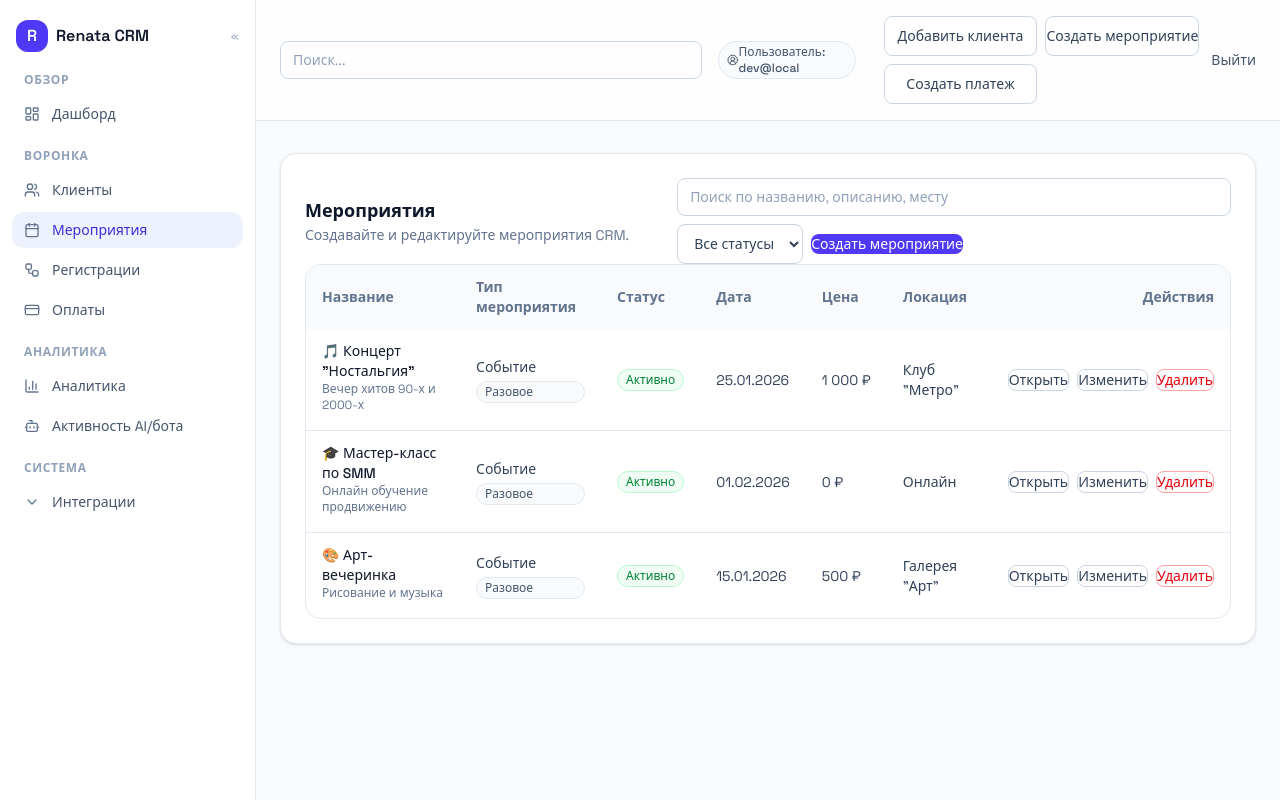
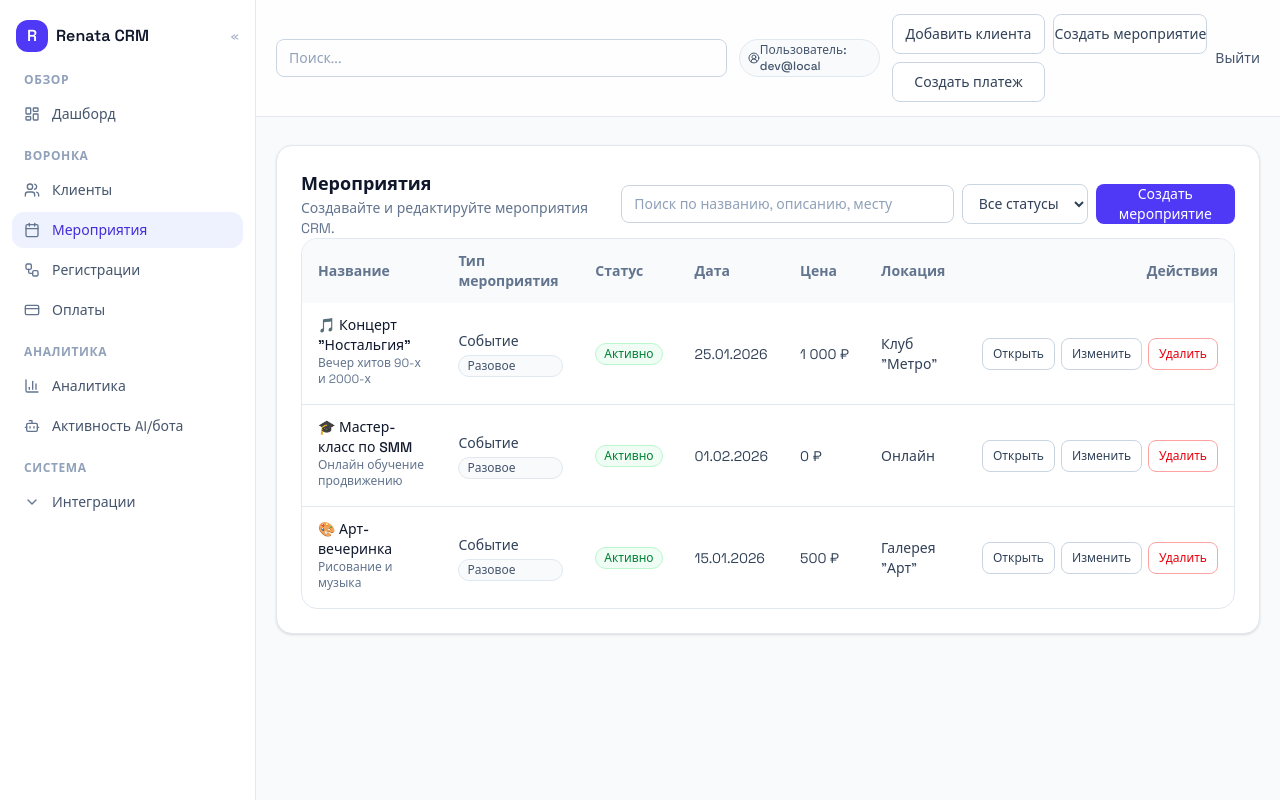
Before and after one commit to vladkaznacheevv-cloud/promotion_Renata, a React (Vite) app in the folder crm_web/admin-panel/: page /events in a window 1280 px wide. Built offline with nearby package versions, Linux system fonts and the light colour scheme; no server answers.

Commit message:
crm ui: widen main content area across pages (keep card style) + small UX tweaks

```diff
--- a/crm_web/admin-panel/src/components/ui/Card.jsx
+++ b/crm_web/admin-panel/src/components/ui/Card.jsx
@@ -1,11 +1,11 @@
 export function Card({ children, className = "" }) {
-  return <div className={`bg-white border border-slate-200 rounded-2xl shadow-sm ${className}`}>{children}</div>;
+  return <div className={`h-full rounded-2xl border border-slate-200 bg-white shadow-sm ${className}`}>{children}</div>;
 }
 
 export function CardHeader({ children, className = "" }) {
-  return <div className={`px-6 pt-6 ${className}`}>{children}</div>;
+  return <div className={`px-5 pt-5 lg:px-6 lg:pt-6 ${className}`}>{children}</div>;
 }
 
 export function CardContent({ children, className = "" }) {
-  return <div className={`px-6 pb-6 ${className}`}>{children}</div>;
+  return <div className={`px-5 pb-5 lg:px-6 lg:pb-6 ${className}`}>{children}</div>;
 }
--- a/crm_web/admin-panel/src/layout/AppLayout.jsx
+++ b/crm_web/admin-panel/src/layout/AppLayout.jsx
@@ -133,17 +133,17 @@ export default function AppLayout({ children }) {
 
       <div className={`${collapsed ? "pl-20" : "pl-64"} transition-all`}>
         <header className="sticky top-0 z-30 border-b border-slate-200 bg-white/80 backdrop-blur">
-          <div className="max-w-7xl mx-auto px-6 py-4 flex items-center justify-between">
-            <div className="flex items-center gap-4 w-full max-w-xl">
-              <Input placeholder={RU.labels.search} />
+          <div className="mx-auto flex w-full max-w-[1760px] flex-wrap items-center justify-between gap-3 px-4 py-3.5 lg:px-5">
+            <div className="flex min-w-[260px] flex-1 items-center gap-3">
+              <Input placeholder={RU.labels.search} className="max-w-[560px]" />
               <Badge variant="default">
                 <UserCircle2 className="h-4 w-4" />
                 {RU.labels.user}: {userDisplay}
               </Badge>
             </div>
-            <div className="flex items-stretch gap-3">
+            <div className="flex shrink-0 items-stretch gap-2">
               {quickActions.length > 0 && (
-                <div className="grid grid-cols-1 gap-2 min-w-[240px] sm:grid-cols-2">
+                <div className="grid min-w-[220px] grid-cols-1 gap-2 sm:grid-cols-2">
                   {quickActions.map((item) => (
                     <NavLink key={item.to} to={item.to}>
                       <Button variant="secondary" className="h-10 w-full justify-center">
@@ -160,7 +160,7 @@ export default function AppLayout({ children }) {
           </div>
         </header>
 
-        <main className="max-w-7xl mx-auto px-6 py-8">{children}</main>
+        <main className="mx-auto w-full max-w-[1760px] px-4 py-6 lg:px-5 lg:py-7">{children}</main>
       </div>
     </div>
   );
--- a/crm_web/admin-panel/src/pages/ClientsPage.jsx
+++ b/crm_web/admin-panel/src/pages/ClientsPage.jsx
@@ -216,18 +216,18 @@ export default function ClientsPage() {
 
   return (
     <Card>
-      <CardHeader className="flex flex-col gap-4 lg:flex-row lg:items-center lg:justify-between">
+      <CardHeader className="flex flex-col gap-4 xl:flex-row xl:items-center xl:justify-between">
         <div>
           <h2 className="text-lg font-semibold">{RU.labels.clientsTitle}</h2>
           <p className="text-sm text-slate-500">{RU.labels.clientsSubtitle}</p>
         </div>
 
-        <div className="flex flex-wrap items-center gap-2">
+        <div className="flex w-full flex-wrap items-center gap-2 xl:w-auto xl:flex-nowrap xl:justify-end">
           <Input
             value={query}
             onChange={(event) => setQuery(event.target.value)}
             placeholder={RU.labels.searchByClient}
-            className="min-w-[240px]"
+            className="w-full min-w-[260px] xl:w-[360px] 2xl:w-[440px]"
           />
 
           <select
@@ -289,7 +289,7 @@ export default function ClientsPage() {
                     <TH>{RU.labels.aiChats}</TH>
                     <TH>{RU.labels.lastActivity}</TH>
                     <TH className="text-right">{RU.labels.revenue}</TH>
-                    <TH className="text-right">{RU.labels.actions}</TH>
+                    <TH className="w-[1%] whitespace-nowrap text-right">{RU.labels.actions}</TH>
                   </TR>
                 </THead>
                 <TBody>
@@ -316,17 +316,18 @@ export default function ClientsPage() {
                       <TD className="text-right font-semibold">{formatCurrencyRub(client.revenue)}</TD>
                       <TD className="text-right">
                         {canManage ? (
-                          <div className="flex justify-end gap-2">
-                            <Button variant="secondary" onClick={() => openEditModal(client)}>
+                          <div className="flex flex-nowrap justify-end gap-1.5">
+                            <Button variant="secondary" className="h-8 whitespace-nowrap px-2.5 text-xs" onClick={() => openEditModal(client)}>
                               {RU.buttons.edit}
                             </Button>
                             <Button
                               variant="secondary"
+                              className="h-8 whitespace-nowrap px-2.5 text-xs"
                               onClick={() => handleRequestContacts(client)}
                             >
                               {RU.buttons.requestContacts}
                             </Button>
-                            <Button variant="danger" onClick={() => handleDeleteClient(client)}>
+                            <Button variant="danger" className="h-8 whitespace-nowrap px-2.5 text-xs" onClick={() => handleDeleteClient(client)}>
                               {RU.buttons.delete}
                             </Button>
                           </div>
--- a/crm_web/admin-panel/src/pages/EventsPage.jsx
+++ b/crm_web/admin-panel/src/pages/EventsPage.jsx
@@ -183,18 +183,18 @@ export default function EventsPage() {
 
   return (
     <Card>
-      <CardHeader className="flex flex-col gap-4 lg:flex-row lg:items-center lg:justify-between">
+      <CardHeader className="flex flex-col gap-4 xl:flex-row xl:items-center xl:justify-between">
         <div>
           <h2 className="text-lg font-semibold">{RU.labels.eventsTitle}</h2>
           <p className="text-sm text-slate-500">{RU.labels.eventsSubtitle}</p>
         </div>
 
-        <div className="flex flex-wrap items-center gap-2">
+        <div className="flex w-full flex-wrap items-center gap-2 xl:w-auto xl:flex-nowrap xl:justify-end">
           <Input
             value={query}
             onChange={(event) => setQuery(event.target.value)}
             placeholder={RU.labels.searchByEvent}
-            className="min-w-[260px]"
+            className="w-full min-w-[260px] xl:w-[360px] 2xl:w-[440px]"
           />
 
           <select
@@ -237,7 +237,7 @@ export default function EventsPage() {
                 <TH>{RU.labels.date}</TH>
                 <TH>{RU.labels.price}</TH>
                 <TH>{RU.labels.location}</TH>
-                <TH className="text-right">{RU.labels.actions}</TH>
+                <TH className="w-[1%] whitespace-nowrap text-right">{RU.labels.actions}</TH>
               </TR>
             </THead>
             <TBody>
@@ -278,13 +278,13 @@ export default function EventsPage() {
                   <TD>{formatCurrencyRub(event.price)}</TD>
                   <TD>{event.location || RU.messages.notSet}</TD>
                   <TD className="text-right">
-                    <div className="flex justify-end gap-2">
-                      <Button variant="secondary" onClick={() => setSelectedEvent(event)}>{RU.buttons.open}</Button>
+                    <div className="flex flex-nowrap justify-end gap-1.5">
+                      <Button variant="secondary" className="h-8 whitespace-nowrap px-2.5 text-xs" onClick={() => setSelectedEvent(event)}>{RU.buttons.open}</Button>
                       {canManage && (
-                        <Button variant="secondary" onClick={() => openEditModal(event)}>{RU.buttons.edit}</Button>
+                        <Button variant="secondary" className="h-8 whitespace-nowrap px-2.5 text-xs" onClick={() => openEditModal(event)}>{RU.buttons.edit}</Button>
                       )}
                       {canManage && (
-                        <Button variant="danger" onClick={() => handleDeleteEvent(event)}>{RU.buttons.delete}</Button>
+                        <Button variant="danger" className="h-8 whitespace-nowrap px-2.5 text-xs" onClick={() => handleDeleteEvent(event)}>{RU.buttons.delete}</Button>
                       )}
                     </div>
                   </TD>
--- a/crm_web/admin-panel/src/pages/PaymentsPage.jsx
+++ b/crm_web/admin-panel/src/pages/PaymentsPage.jsx
@@ -88,17 +88,17 @@ export default function PaymentsPage({ clients = [], events = [], role }) {
   return (
     <div className="space-y-6">
       <Card>
-        <CardHeader className="flex flex-col gap-4 lg:flex-row lg:items-center lg:justify-between">
+        <CardHeader className="flex flex-col gap-4 xl:flex-row xl:items-center xl:justify-between">
           <div>
             <h2 className="text-lg font-semibold text-slate-900">{RU.labels.paymentsTitle}</h2>
             <p className="text-sm text-slate-500">{RU.labels.paymentsSubtitle}</p>
           </div>
-          <div className="flex flex-wrap gap-2">
+          <div className="flex w-full flex-wrap items-center gap-2 xl:w-auto xl:flex-nowrap xl:justify-end">
             <Input
               value={search}
               onChange={(e) => setSearch(e.target.value)}
               placeholder={RU.labels.paymentSearch}
-              className="min-w-[220px]"
+              className="w-full min-w-[260px] xl:w-[340px] 2xl:w-[420px]"
             />
             <select
               className="h-10 rounded-xl border border-slate-300 bg-white px-3 text-sm text-slate-700"
@@ -155,7 +155,7 @@ export default function PaymentsPage({ clients = [], events = [], role }) {
                   <TH>{RU.labels.status}</TH>
                   <TH>{RU.labels.source}</TH>
                   <TH>{RU.labels.createdAt}</TH>
-                  <TH>{RU.labels.actions}</TH>
+                  <TH className="w-[1%] whitespace-nowrap">{RU.labels.actions}</TH>
                 </TR>
               </THead>
               <TBody>
@@ -181,10 +181,10 @@ export default function PaymentsPage({ clients = [], events = [], role }) {
                       })}
                     </TD>
                     <TD>
-                      <div className="flex flex-wrap gap-2">
+                      <div className="flex flex-nowrap gap-1.5">
                         <Button
                           variant="secondary"
-                          className="text-xs"
+                          className="h-8 whitespace-nowrap px-2.5 text-xs"
                           onClick={() => handleUpdateStatus(payment.id, "paid")}
                           disabled={!canManagePayments}
                         >
@@ -192,7 +192,7 @@ export default function PaymentsPage({ clients = [], events = [], role }) {
                         </Button>
                         <Button
                           variant="secondary"
-                          className="text-xs"
+                          className="h-8 whitespace-nowrap px-2.5 text-xs"
                           onClick={() => handleUpdateStatus(payment.id, "failed")}
                           disabled={!canManagePayments}
                         >
@@ -200,7 +200,7 @@ export default function PaymentsPage({ clients = [], events = [], role }) {
                         </Button>
                         <Button
                           variant="secondary"
-                          className="text-xs"
+                          className="h-8 whitespace-nowrap px-2.5 text-xs"
                           onClick={() => handleUpdateStatus(payment.id, "cancelled")}
                           disabled={!canManagePayments}
                         >
```
